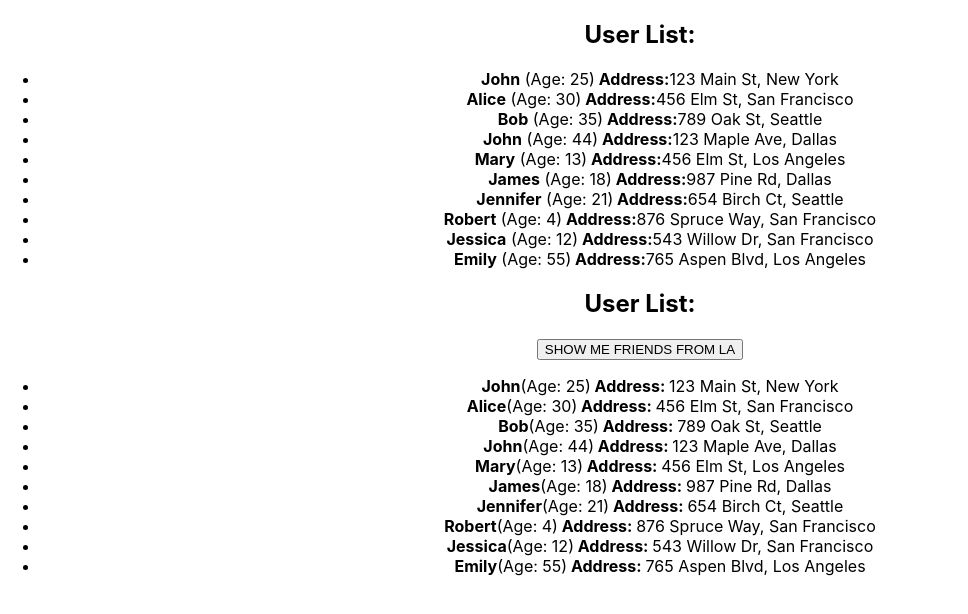
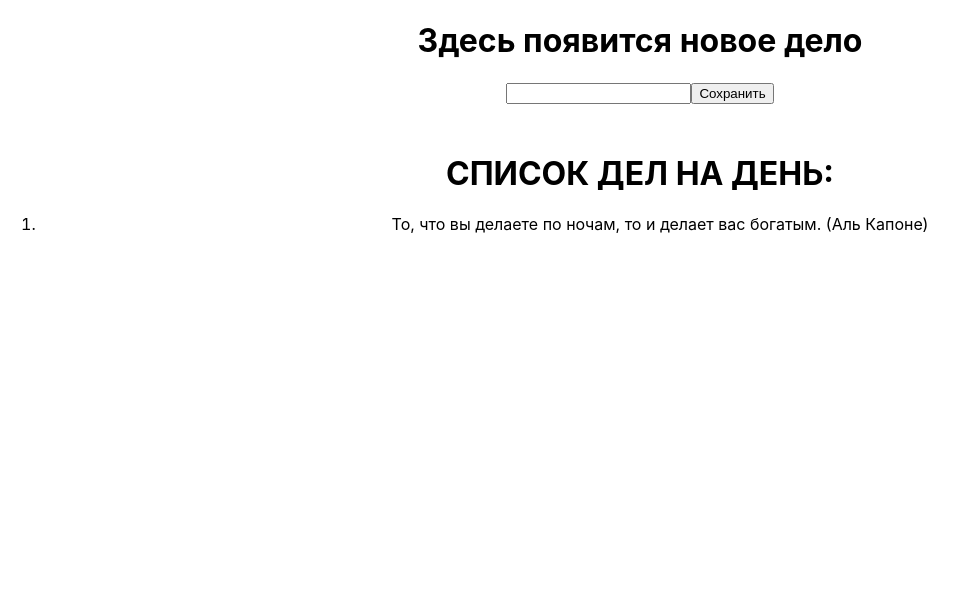
Before and after one commit to OchirovBair/homework-front-main, a React (Create React App) app: page / in a window 1280 px wide. Shown: the top 614 px of the page, without its empty margins (0-968 px from the left). Built offline with nearby package versions, Linux system fonts and the light colour scheme.

Commit message:
refactor: HW task #3 completed

```diff
--- a/src/App.tsx
+++ b/src/App.tsx
@@ -7,9 +7,9 @@
 function App() {
   return (
     <div className="App">
-      <HW1 />
-      <HW2 />
-      {/*<HW3 />*/}
+      {/*<HW1 />*/}
+      {/*<HW2 />*/}
+      <HW3 />
       {/*<HW4 />*/}
     </div>
   );
--- a/src/HW/2/UserList2.tsx
+++ b/src/HW/2/UserList2.tsx
@@ -11,7 +11,7 @@
 		<div id={'hw02-users'}>
 			<h2>User List:</h2>
 
-			<button id={'hw02-filter-button'} onClick={props.filterUsers}>SHOW ME FRIENDS FROM LA</button>
+			<button id={'hw02-filter-Button'} onClick={props.filterUsers}>SHOW ME FRIENDS FROM LA</button>
 
 			<ul>
 			  {props.users.myFriends.map((user) => (
--- a/src/HW/3/HW3.tsx
+++ b/src/HW/3/HW3.tsx
@@ -1,4 +1,4 @@
-import { useState } from 'react';
+import {ChangeEvent, useState} from 'react';
 
 export const HW3 = () => {
   // 1️⃣ Раскомментируйте JSX(HW3.tsx) и вы увидите,
@@ -16,40 +16,42 @@
     'То, что вы делаете по ночам, то и делает вас богатым. (Аль Капоне)',
   ]);
 
-  const handleChange = (event: 'НУЖНО ПРОТИПИЗИРОВАТЬ') => {
-    // setCurrentText(ЧЕГО-ТО НЕ ХВАТАЕТ);
-  };
+
+  const handleChange = (e:ChangeEvent<HTMLInputElement>) => {
+    const currentInputValue = e.currentTarget.value
+    setCurrentText(currentInputValue);
+  }
 
   const handleSave = () => {
     // ЗАСЕТАТЬ БЫ ТЕКСТ В texts И НЕ ПОТЕРЯТЬ НАПУТСТВИЕ ИЗ ПРОШЛОГО ВЕКА)
     // А ЗАТЕМ УБРАТЬ ЗА СОБОЙ В currentText
+    setTexts([currentText, ...texts])
+    setCurrentText('')
   };
 
   return (
     <div id={'hw03'}>
-      {/*{currentText ? (*/}
-      {/*  <h1 id={'hw03-text'}>ЗДЕСЬ ХОТЕЛОСЬ БЫ УВИДЕТЬ ВВОДИМЫЙ ТЕКСТ</h1>*/}
-      {/*) : (*/}
-      {/*  <h1 id={'hw03-default-text'}>Здесь появится новое дело</h1> // ничего не меняем, здесь все норм*/}
-      {/*)}*/}
+      {currentText ? (
+        <h1 id={'hw03-text'}>ЗДЕСЬ ХОТЕЛОСЬ БЫ УВИДЕТЬ ВВОДИМЫЙ ТЕКСТ</h1>
+      ) : (
+        <h1 id={'hw03-default-text'}>Здесь появится новое дело</h1> // ничего не меняем, здесь все норм
+      )}
 
-      {/*<input id={'hw03-input'} type="text" value={currentText} onChange={handleChange} />*/}
+      <input id={'hw03-input'} type="text" value={currentText} onChange={handleChange}/>
 
-      {/*<button id={'hw03-button'} onClick={() => {}}> // НЕ ХВАТАТЕТ ФУНКЦИИ*/}
-      {/*  Сохранить*/}
-      {/*</button>*/}
+      <button id={'hw03-Button'} onClick={handleSave}>Сохранить</button>
 
-      {/*<h1 style={{ marginTop: '50px' }}>СПИСОК ДЕЛ НА ДЕНЬ:</h1>*/}
+      <h1 style={{ marginTop: '50px' }}>СПИСОК ДЕЛ НА ДЕНЬ:</h1>
 
-      {/*<ol id={'hw03-tasks'}>*/}
-      {/*  {ОТРИСОВАТЬ МАССИВ.map((el, index) => {*/}
-      {/*    return (*/}
-      {/*      <li key={index} id={`hw03-task-${index}`}>*/}
-      {/*        {el}*/}
-      {/*      </li>*/}
-      {/*    );*/}
-      {/*  })}*/}
-      {/*</ol>*/}
+      <ol id={'hw03-tasks'}>
+        {texts.map((el, index) => {
+          return (
+            <li key={index} id={`hw03-task-${index}`}>
+              {el}
+            </li>
+          );
+        })}
+      </ol>
     </div>
   );
 };
--- a/src/HW/4/Button.tsx
+++ b/src/HW/4/Button.tsx
@@ -9,7 +9,7 @@
   };
 
   return (
-    <button id={'hw04-button'} onClick={callBackHandler}>
+    <button id={'hw04-Button'} onClick={callBackHandler}>
       {props.name}
     </button>
   );
```
